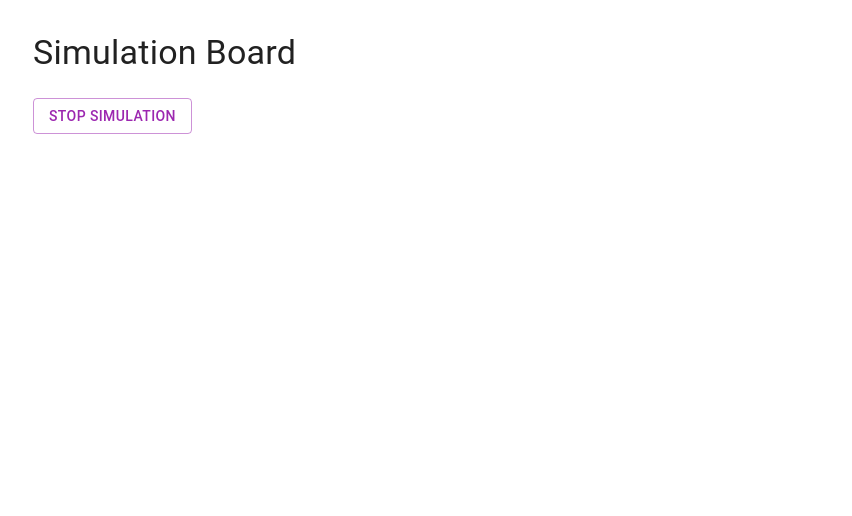
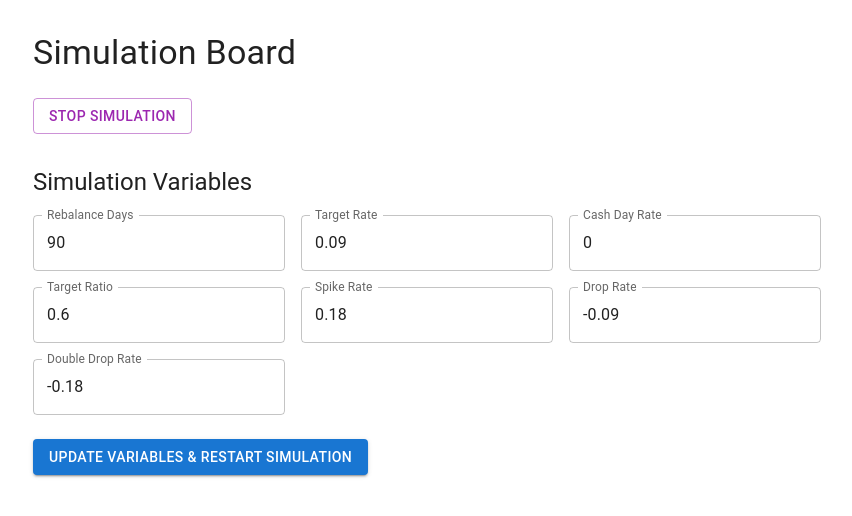
Before and after one commit to xishec/mmr-strategy, a React (Create React App) app: page / in a window 1280 px wide. Both pictures are taken after a click on the button "START". Shown: the top 516 px of the page, without its empty margins (213-1065 px from the left). Built offline with nearby package versions, Linux system fonts and the light colour scheme.

Commit message:
Add DoubleDropRate handling in simulation and update Board component for variable management

```diff
--- a/src/components/Board.tsx
+++ b/src/components/Board.tsx
@@ -1,5 +1,5 @@
-import React, { useEffect } from "react";
-import { Button, Container, Box, Typography } from "@mui/material";
+import React, { useEffect, useState } from "react";
+import { Button, Container, Box, Typography, TextField } from "@mui/material";
 import { startSimulation } from "../core/functions";
 import { MarketData, Simulation } from "../core/models";
 
@@ -9,16 +9,37 @@ interface BoardProps {
   marketData: MarketData;
 }
 
-const Board: React.FC<BoardProps> = ({
-  simulation,
-  setSimulation,
-  marketData,
-}) => {
+const Board: React.FC<BoardProps> = ({ simulation, setSimulation, marketData }) => {
+  // useState variables for each simulation variable
+  const [rebalanceDays, setRebalanceDays] = useState<number>(simulation.variables.rebalanceDays);
+  const [targetRate, setTargetRate] = useState<number>(simulation.variables.targetRate);
+  const [cashDayRate, setCashDayRate] = useState<number>(simulation.variables.CashDayRate);
+  const [targetRatio, setTargetRatio] = useState<number>(simulation.variables.TargetRatio);
+  const [spikeRate, setSpikeRate] = useState<number>(simulation.variables.SpikeRate);
+  const [dropRate, setDropRate] = useState<number>(simulation.variables.DropRate);
+  const [doubleDropRate, setDoubleDropRate] = useState<number>(simulation.variables.DoubleDropRate);
+
   const handleStopSimulation = () => {
     setSimulation({
       ...simulation,
       started: false,
     });
+  };
+
+  const handleUpdateVariables = () => {
+    const updatedSimulation = {
+      ...simulation,
+      variables: {
+        rebalanceDays,
+        targetRate,
+        CashDayRate: cashDayRate,
+        TargetRatio: targetRatio,
+        SpikeRate: spikeRate,
+        DropRate: dropRate,
+        DoubleDropRate: doubleDropRate,
+      }
+    };
+    setSimulation(updatedSimulation);
   };
 
   useEffect(() => {
@@ -30,14 +51,97 @@ const Board: React.FC<BoardProps> = ({
       <Box sx={{ p: 4 }}>
         <Typography variant="h4" component="h1" sx={{ mb: 3 }}>
           Simulation Board
-        </Typography>{" "}
-        <Button
-          variant="outlined"
-          color="secondary"
-          onClick={handleStopSimulation}
-          sx={{ mb: 2 }}
-        >
+        </Typography>
+
+        <Button variant="outlined" color="secondary" onClick={handleStopSimulation} sx={{ mb: 4 }}>
           Stop Simulation
+        </Button>
+
+        <Typography variant="h5" component="h2" sx={{ mb: 2 }}>
+          Simulation Variables
+        </Typography>
+
+        <Box sx={{ display: 'grid', gridTemplateColumns: 'repeat(auto-fit, minmax(250px, 1fr))', gap: 2, mb: 3 }}>
+          <TextField
+            label="Rebalance Days"
+            type="number"
+            value={rebalanceDays}
+            onChange={(e) => setRebalanceDays(Number(e.target.value))}
+            variant="outlined"
+            slotProps={{
+              htmlInput: { step: 1 }
+            }}
+          />
+
+          <TextField
+            label="Target Rate"
+            type="number"
+            value={targetRate}
+            onChange={(e) => setTargetRate(Number(e.target.value))}
+            variant="outlined"
+            slotProps={{
+              htmlInput: { step: 0.01 }
+            }}
+          />
+
+          <TextField
+            label="Cash Day Rate"
+            type="number"
+            value={cashDayRate}
+            onChange={(e) => setCashDayRate(Number(e.target.value))}
+            variant="outlined"
+            slotProps={{
+              htmlInput: { step: 0.0001 }
+            }}
+          />
+
+          <TextField
+            label="Target Ratio"
+            type="number"
+            value={targetRatio}
+            onChange={(e) => setTargetRatio(Number(e.target.value))}
+            variant="outlined"
+            slotProps={{
+              htmlInput: { step: 0.01 }
+            }}
+          />
+
+          <TextField
+            label="Spike Rate"
+            type="number"
+            value={spikeRate}
+            onChange={(e) => setSpikeRate(Number(e.target.value))}
+            variant="outlined"
+            slotProps={{
+              htmlInput: { step: 0.01 }
+            }}
+          />
+
+          <TextField
+            label="Drop Rate"
+            type="number"
+            value={dropRate}
+            onChange={(e) => setDropRate(Number(e.target.value))}
+            variant="outlined"
+            slotProps={{
+              htmlInput: { step: 0.01 }
+            }}
+          />
+
+          <TextField
+            label="Double Drop Rate"
+            type="number"
+            value={doubleDropRate}
+            onChange={(e) => setDoubleDropRate(Number(e.target.value))}
+            variant="outlined"
+            slotProps={{
+              htmlInput: { step: 0.01 }
+            }}
+          />
+        </Box>
+
+        <Button variant="contained" color="primary" onClick={handleUpdateVariables}>
+          Update Variables & Restart Simulation
         </Button>
       </Box>
     </Container>
--- a/src/core/functions.ts
+++ b/src/core/functions.ts
@@ -124,7 +124,7 @@ const rebalance = (portfolioSnapshot: PortfolioSnapshot, simulation: Simulation)
   // Double DROP - get the second-to-last snapshot
   const lastRebalanceRate =
     simulation.rebalanceLogs[simulation.rebalanceLogs.length - 1].cumulativeRateSinceLastRebalance;
-  if (lastRebalanceRate < variables.DropRate) {
+  if (lastRebalanceRate < variables.DoubleDropRate) {
     console.log("double drop");
     portfolioSnapshot.nextRebalanceDate = addDaysToDate(portfolioSnapshot.date, variables.rebalanceDays);
   }
```
Also changed, not shown: package.json (+10 -1 lines), src/components/Chart.tsx (added).
